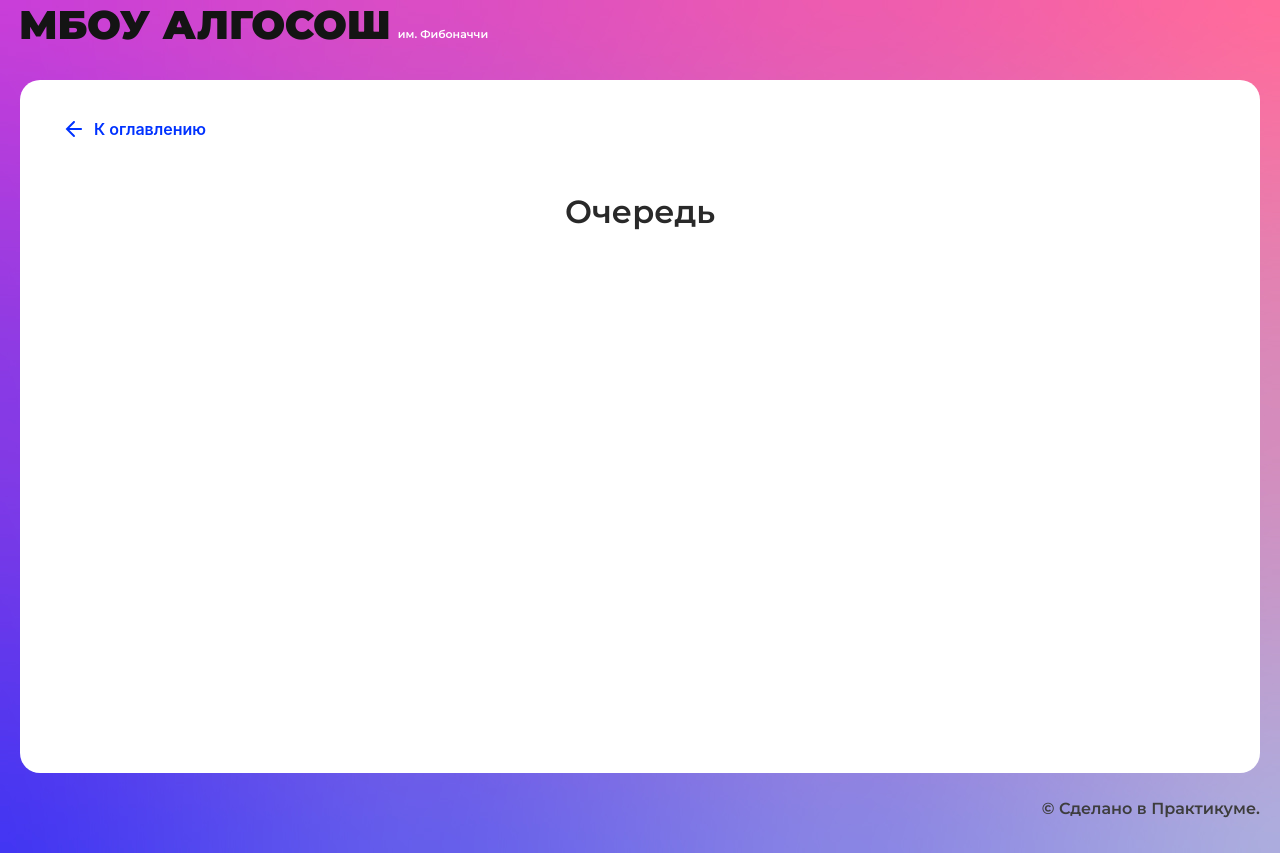
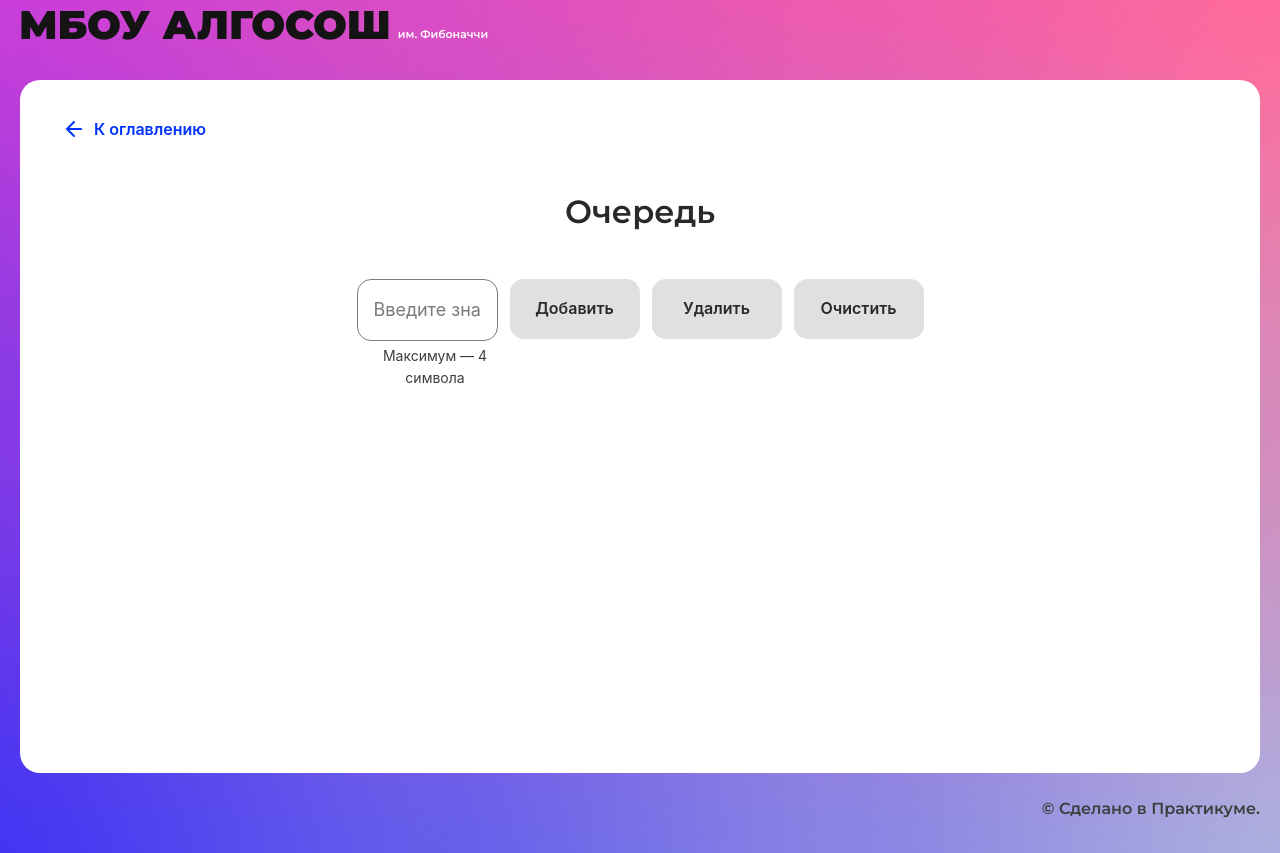
Before and after one commit to alsplatonov/algososh-ts, a React (Create React App) app: page /queue in a window 1280 px wide. Built offline with nearby package versions, Linux system fonts and the light colour scheme.

Commit message:
finished queue page

```diff
--- a/src/components/queue-page/queue-page.tsx
+++ b/src/components/queue-page/queue-page.tsx
@@ -1,10 +1,133 @@
-import React from "react";
+import React, { ChangeEvent, FormEvent, useEffect, useState, useRef } from "react";
+import styles from "./queue.module.css";
 import { SolutionLayout } from "../ui/solution-layout/solution-layout";
+import { Input } from "../ui/input/input";
+import { Button } from "../ui/button/button";
+import { Circle } from "../ui/circle/circle";
+import { Queue, IQueueItem } from "./queue";
+import { ElementStates } from "../../types/element-states";
+import { DELAY_IN_MS, SHORT_DELAY_IN_MS } from "../../constants/delays";
+import { setDelay } from "../../utils/utils";
 
 export const QueuePage: React.FC = () => {
+  const [value, setValue] = useState("");
+  const [inProgress, setInProgress] = useState(false);
+  const queue = useRef(new Queue<string>(7));
+
+  const initialQueueState = Array.from({ length: 7 }, () => ({
+    data: "",
+    state: ElementStates.Default,
+  }));
+
+  const [queueState, setQueueState] = useState<IQueueItem<string>[]>(initialQueueState);
+
+  useEffect(() => {
+    setQueueState([...setState()]);
+  }, []);
+
+  const setState = () => {
+    const arr: IQueueItem<string>[] = [];
+    const queueCopy = queue.current.getElements();
+    for (let i = 0; i < queueCopy.length; i++) {
+      arr.push({ data: queueCopy[i], state: ElementStates.Default });
+    }
+    return arr;
+  };
+
+  const addItem = async (e: FormEvent, item: string) => {
+    e.preventDefault();
+    if (!item || queueState.length >= 7 || inProgress) return;
+
+    setInProgress(true);
+
+    // Добавить элемент
+    queue.current.enqueue(item);
+
+    // Создать новый элемент с state = "changing" и добавить в queueState
+    const newItem: IQueueItem<string> = { data: item, state: ElementStates.Changing };
+    setQueueState((prevQueueState) => [...prevQueueState, newItem]);
+
+    await setDelay(SHORT_DELAY_IN_MS); // Используем функцию setDelay
+
+    // Обновить состояние только что добавленного элемента до значения Default
+    setQueueState((prevQueueState) =>
+      prevQueueState.map((item, index) =>
+        index === prevQueueState.length - 1 ? { ...item, state: ElementStates.Default } : item
+      )
+    );
+
+    setInProgress(false);
+    setValue("");
+  };
+
+  const deleteItem = async () => {
+    if (queue.current.isEmpty() || inProgress) {
+      return;
+    }
+    setInProgress(true);
+    const headIndex = queue.current.getHeadIndex();
+    setQueueState((prevQueueState) => {
+      const newState = [...prevQueueState];
+      newState[headIndex] = { ...newState[headIndex], state: ElementStates.Changing };
+      return newState;
+    });
+
+    await setDelay(SHORT_DELAY_IN_MS); // Используем функцию setDelay
+
+    queue.current.dequeue();
+    setQueueState([...setState()]);
+    setInProgress(false);
+  };
+
+  const clearQueue = async () => {
+    queue.current.clearQueue();
+    setQueueState([...setState()]);
+  };
+
+
   return (
     <SolutionLayout title="Очередь">
-
+      <section className={styles.main}>
+        <form className={styles.form} onSubmit={(e) => addItem(e, value)}>
+          <Input
+            isLimitText={true}
+            placeholder={"Введите значение"}
+            maxLength={4}
+            onChange={(e: ChangeEvent<HTMLInputElement>) => setValue(e.target.value)}
+            value={value}
+          />
+          <Button
+            disabled={value.length <= 0 || inProgress}
+            onClick={(e) => addItem(e, value)}
+            isLoader={false}
+            text={"Добавить"}
+          />
+          <Button
+            disabled={queue.current.isEmpty() || inProgress}
+            onClick={deleteItem}
+            isLoader={false}
+            text={"Удалить"}
+          />
+          <Button
+            disabled={(queue.current.isEmpty() && queueState.every((item) => item.data === "")) || inProgress}
+            text={"Очистить"}
+            onClick={clearQueue}
+          />
+        </form>
+        <ul className={styles.circles}>
+          {queueState.map((item, index) => (
+            <li key={index} className={styles.item}>
+              <Circle
+                state={item.state}
+                index={index}
+                letter={item.data || ""}
+                head={item.data === "" ? "head" : index === queue.current.getHeadIndex() ? "head" : ""}
+                tail={item.data && index === queue.current.getTailIndex() - 1 ? "tail" : ""}
+              />
+            </li>
+          ))}
+        </ul>
+      </section>
     </SolutionLayout>
   );
 };
--- /dev/null
+++ b/src/components/queue-page/queue.module.css
@@ -0,0 +1,20 @@
+.main {
+  display: flex;
+  flex-direction: column;
+  align-items: center;
+}
+
+.form {
+  width: 567px;
+  display: flex;
+  justify-content: center;
+  gap: 12px;
+}
+
+.circles {
+  margin: 48px 0 0;
+  padding: 0;
+  list-style-type: none;
+  display: flex;
+  gap: 16px;
+}
--- /dev/null
+++ b/src/components/queue-page/queue.ts
@@ -0,0 +1,83 @@
+import { ElementStates } from "../../types/element-states";
+
+// Определяем интерфейс для элемента очереди
+export interface IQueueItem<T> {
+  data: T | null;
+  state: ElementStates;
+}
+
+// Класс Queue
+export class Queue<T> {
+  private elements: Array<IQueueItem<T>>;
+  private maxSize: number;
+
+  constructor(maxSize: number) {
+    this.maxSize = maxSize;
+    this.elements = [];
+  }
+
+  // Добавление элемента в очередь
+  enqueue(data: T | null): void {
+    if (this.isFull()) {
+      throw new Error("Queue is full");
+    }
+    this.elements.push({ data, state: ElementStates.Default });
+  }
+
+  // Удаление и возврат первого элемента из очереди
+  dequeue(): T | null {
+    if (this.isEmpty()) {
+      throw new Error("Queue is empty");
+    }
+    return this.elements.shift()?.data ?? null;
+  }
+
+  // Возврат первого элемента из очереди без его удаления
+  front(): T | null {
+    if (this.isEmpty()) {
+      return null;
+    }
+    return this.elements[0].data ?? null;
+  }
+
+
+  // Проверка, пуста ли очередь
+  isEmpty(): boolean {
+    return this.elements.length === 0;
+  }
+
+  // Проверка, заполнена ли очередь до максимального размера
+  isFull(): boolean {
+    return this.elements.length >= this.maxSize;
+  }
+
+  // Возврат размера очереди
+  getLength(): number {
+    return this.elements.length;
+  }
+
+
+  // Получение всех элементов очереди
+  getElements(): (T | null)[] {
+    return this.elements.map((item) => item.data);
+  }
+
+  // Получение индекса начала очереди
+  getHeadIndex(): number {
+    return 0;
+  }
+
+  // Получение индекса конца очереди
+  getTailIndex(): number {
+    return this.elements.length;
+  }
+
+  getMaxSize(): number {
+    return this.maxSize;
+  }
+
+  // Очистка очереди
+  clearQueue(): void {
+    this.elements = [];
+  }
+}
```
